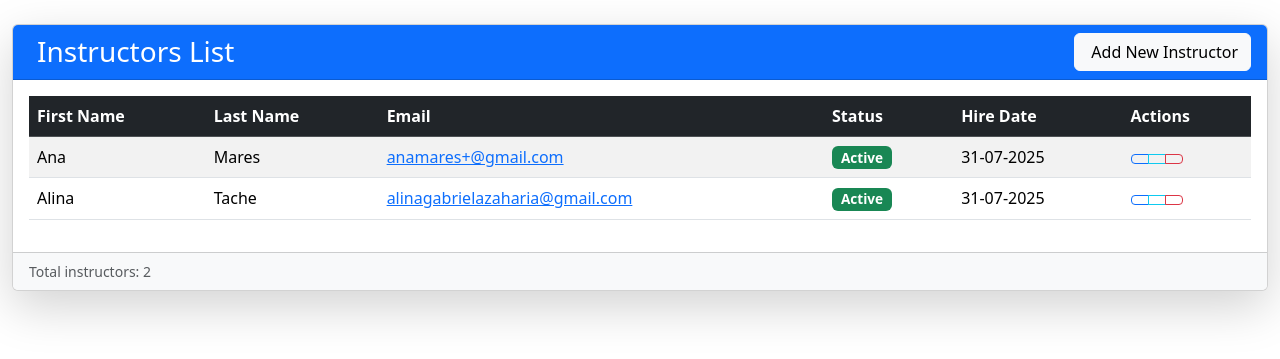
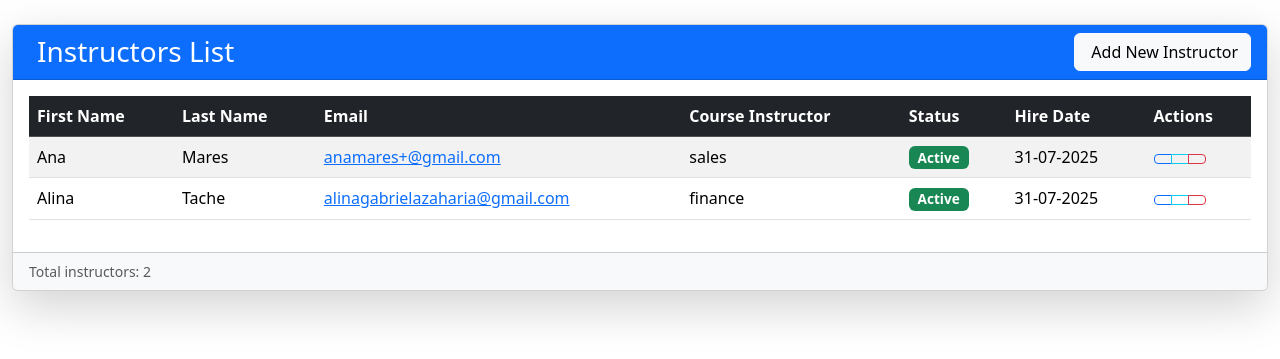
Before and after one commit to BogdanTache/OnlineLearning, a Django app: page /instructors_list in a window 1280 px wide. Shown: the part 56-415 px from the top of the page. Run offline with Django 5.2, Linux system fonts and the light colour scheme; a user stored in the database is signed in; data comes from the database, SQL or seed files in the repository; both versions use the stored data as it was after the commit.

Commit message:
New Features

```diff
--- a/templates/instructor/list_of_instructors.html
+++ b/templates/instructor/list_of_instructors.html
@@ -24,6 +24,7 @@
                             <th>First Name</th>
                             <th>Last Name</th>
                             <th>Email</th>
+                            <th>Course Instructor</th>
                             <th>Status</th>
                             <th>Hire Date</th>
                             <th>Actions</th>
@@ -36,6 +37,7 @@
                                 <td>{{ instructor.first_name }}</td>
                                 <td>{{ instructor.last_name }}</td>
                                 <td><a href="mailto:{{ instructor.email }}">{{ instructor.email }}</a></td>
+                                <td>{{ instructor.course }}</td>
                                 <td>
                                 <span class="badge bg-{% if instructor.active %}success{% else %}danger{% endif %}">
                                     {% if instructor.active %}Active{% else %}Inactive{% endif %}
--- a/userextend/views.py
+++ b/userextend/views.py
@@ -32,7 +32,7 @@ class UserCreateView(CreateView):
             new_user.first_name = new_user.first_name.upper()
             new_user.last_name = new_user.last_name.upper()
 
-            new_user.username = f'{new_user.first_name.lower()} {new_user.last_name.lower()}_{random.randint(100000,999999)}'
+            new_user.username = f'{new_user.first_name.lower()}{new_user.last_name.lower()}_{random.randint(100000,999999)}'
 
             new_user.save()
 
```
Also changed, not shown: db.sqlite3.
